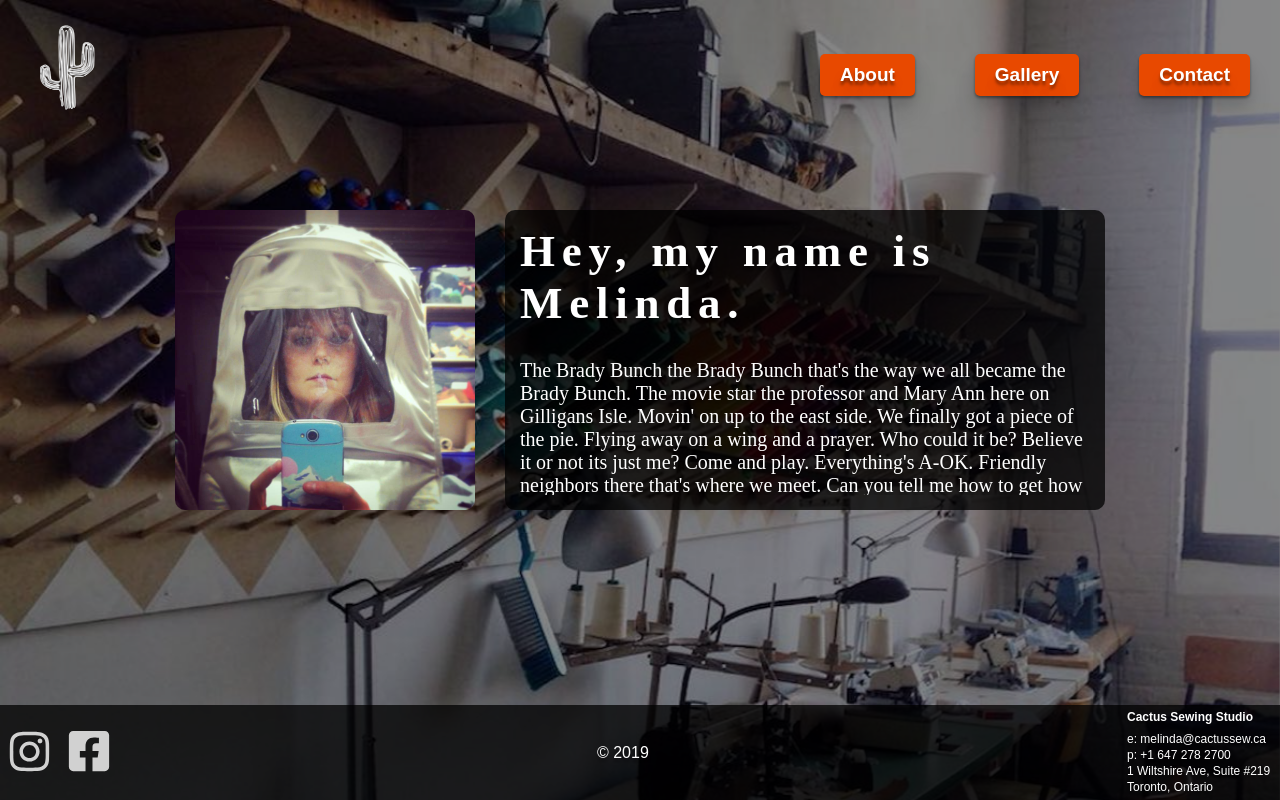
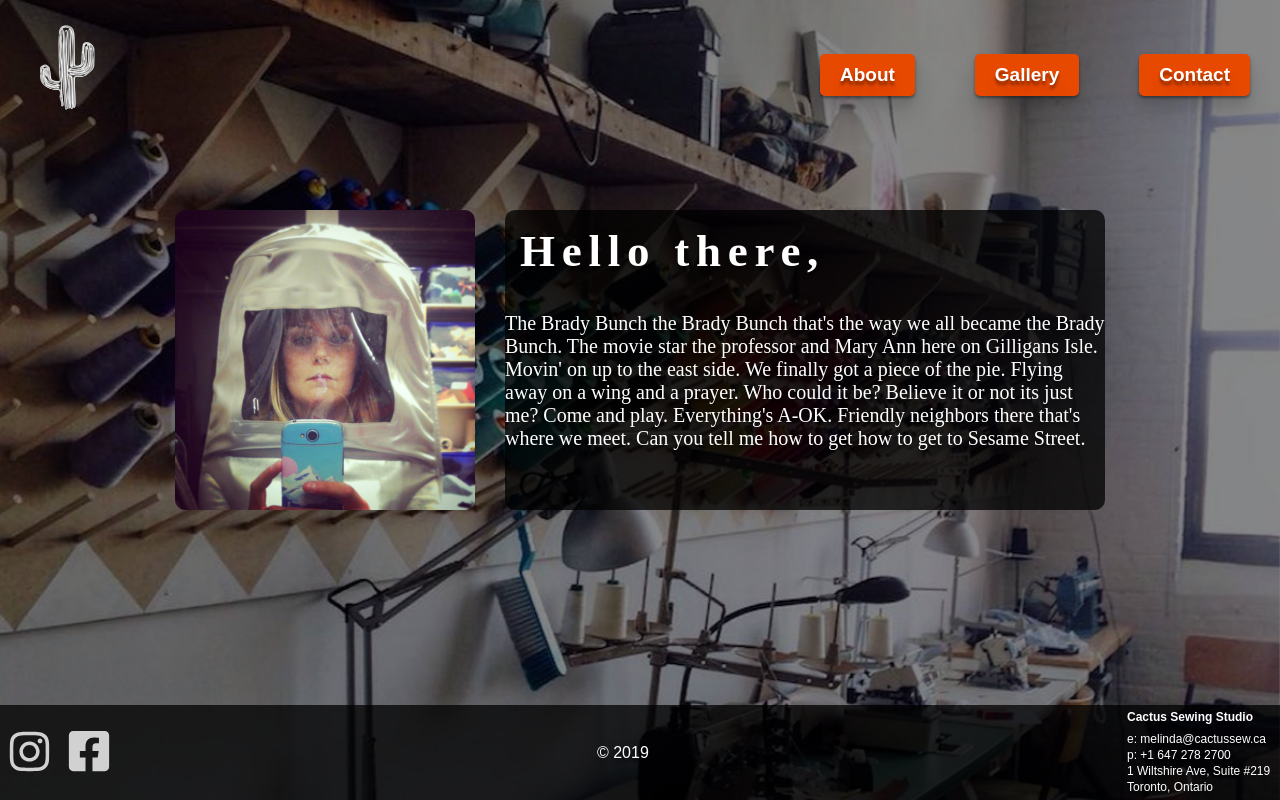
Before and after one commit to nvonbuttlar/Cactus-Sew, a React (Create React App) app: page /about in a window 1280 px wide. Built offline with nearby package versions, Linux system fonts and the light colour scheme.

Commit message:
small layout/content changes

```diff
--- a/src/components/About.js
+++ b/src/components/About.js
@@ -9,7 +9,7 @@ function About() {
       <animated.div style={fade_transition} className="about-container">
         <img className="about-picture" src={Spacewoman} alt="Spacewoman" />
         <div className="flex-column">
-          <h1 className="about-heading"> Hey, my name is Melinda. </h1>
+          <h1 className="about-heading"> Hello there, </h1>
           <p className="about-info">
             The Brady Bunch the Brady Bunch that's the way we all became the
             Brady Bunch. The movie star the professor and Mary Ann here on
--- a/src/styles/About.css
+++ b/src/styles/About.css
@@ -30,6 +30,9 @@
 
 .about-info {
   font-size: 20px;
-  margin: 15px;
   overflow: scroll;
 }
+
+.about-info p {
+  margin-top: 0px;
+}
--- a/src/styles/Gallery.css
+++ b/src/styles/Gallery.css
@@ -1,6 +1,7 @@
 .gallery {
   height: auto;
   overflow-y: scroll;
+  margin-bottom: 95px;
 }
 
 /* media query for laptop */
```
